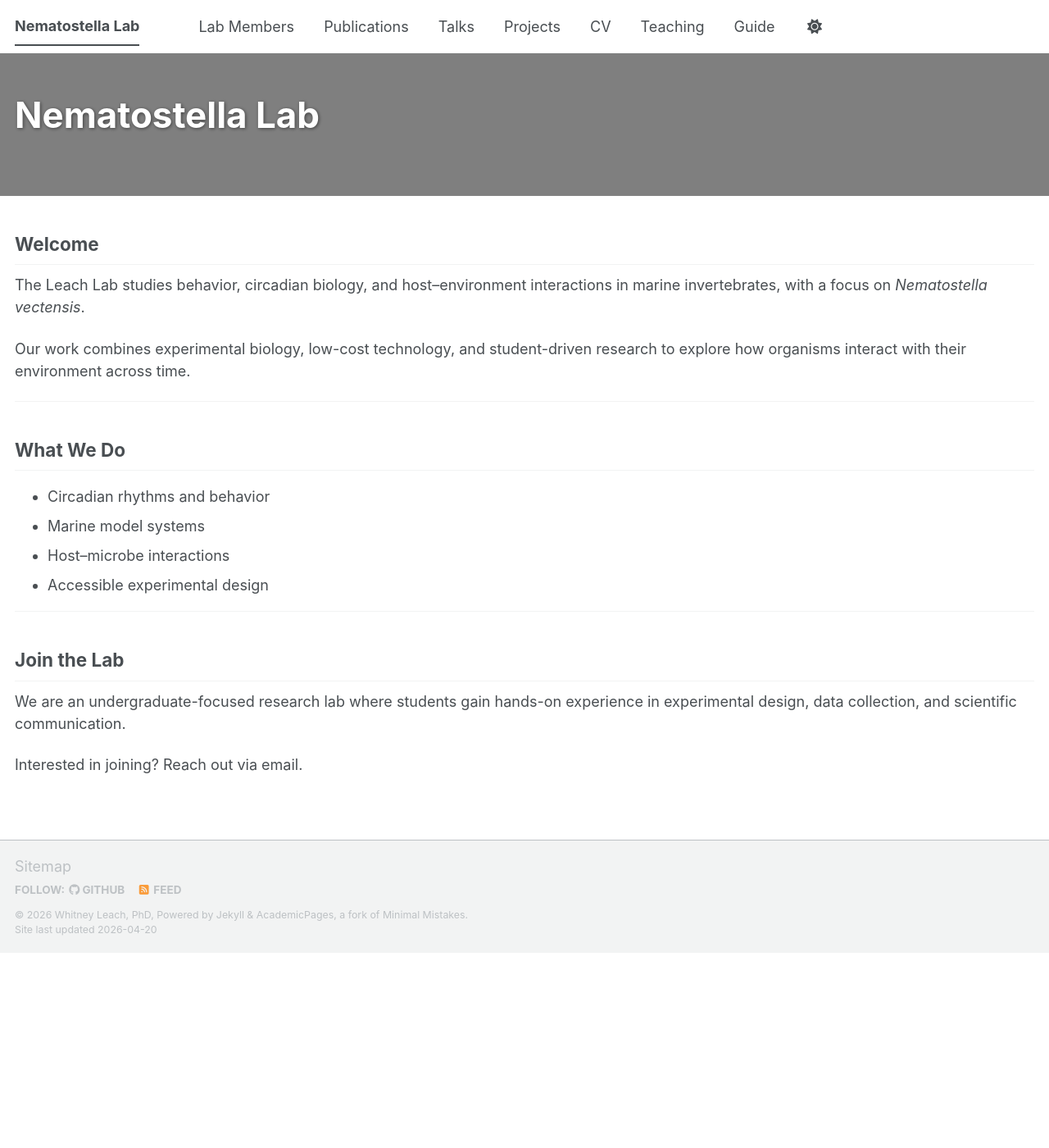
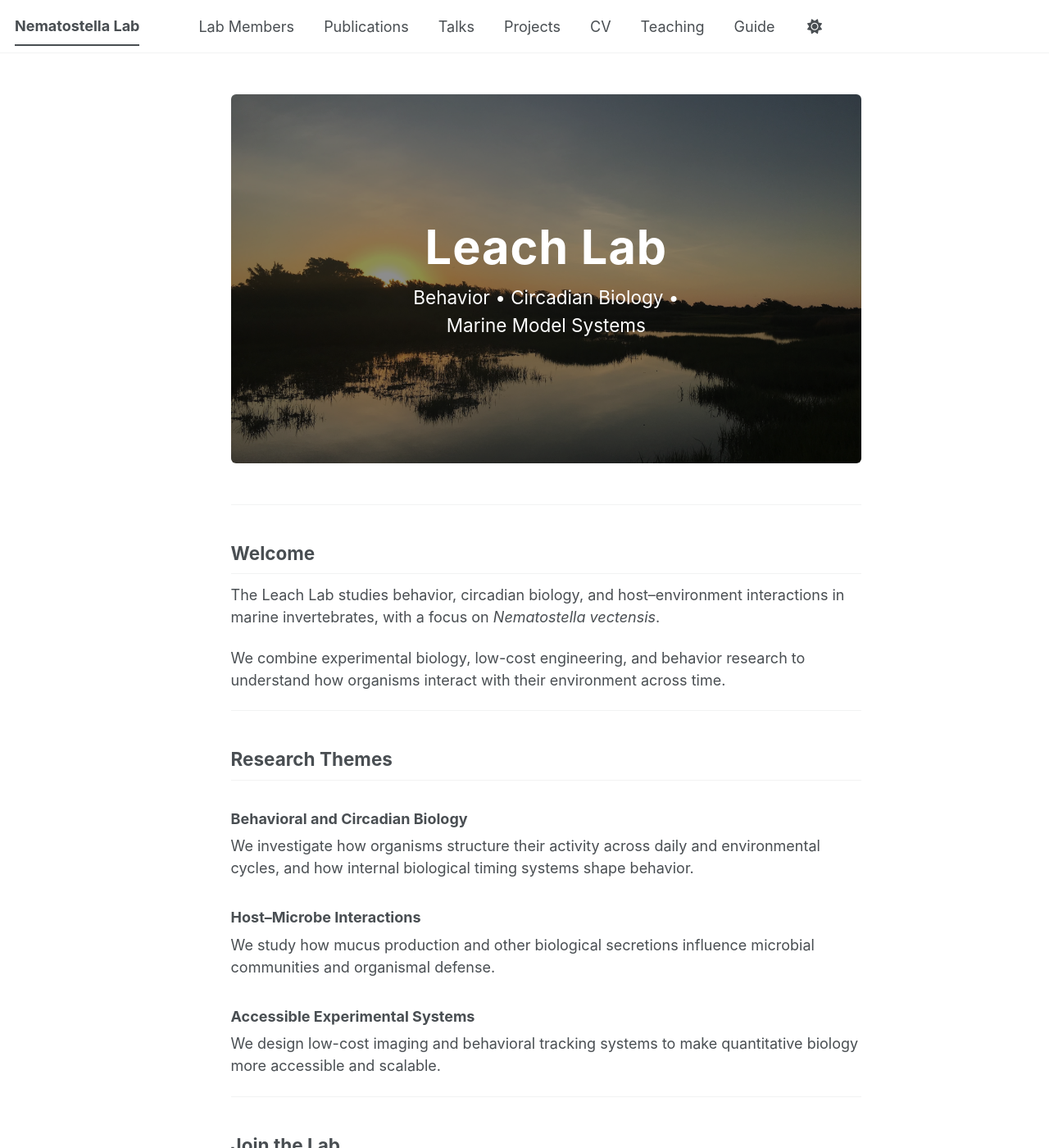
Before and after one commit to nematostellalab/nematostellalab.github.io, a Jekyll site: the page built from _pages/about.md, in a window 1280 px wide and 1400 px high. Shown: the whole window at 82% size. Built offline with Jekyll 4.4.1, drawn with Linux system fonts in a browser that asks for light colours; a script bundle is joined from its source files by our own code; library files that are not in the unit come from our copies; some of the changed text lies outside the part shown.

Commit message:
Update about.md

```diff
--- a/_pages/about.md
+++ b/_pages/about.md
@@ -1,58 +1,52 @@
 ---
-layout: splash
+layout: single
 permalink: /
 title: ""
 author_profile: false
+---
 
-header:
-  overlay_image: /images/banner.jpeg
-  overlay_filter: 0.5
+<!-- HERO BANNER -->
+<div style="position: relative; text-align: center; margin-bottom: 50px;">
 
-intro:
-  - excerpt: "<h1 style='font-size: 3em;'>Leach Lab</h1><p style='font-size: 1.3em;'>Behavior, Circadian Biology, and Marine Model Systems</p>"
+  <img src="/images/banner.jpeg"
+       style="width: 100%; height: 450px; object-fit: cover; filter: brightness(55%); border-radius: 6px;">
 
-feature_row:
-  - image_path: /images/logo.png
-    alt: "Lab logo"
-    title: "Our Lab"
-    excerpt: "We study how organisms interact with their environment across time using marine model systems."
+  <div style="position: absolute; top: 50%; left: 50%; transform: translate(-50%, -50%); color: white;">
+    <h1 style="font-size: 3.2em; margin-bottom: 10px; letter-spacing: 1px;">
+      Leach Lab
+    </h1>
+    <p style="font-size: 1.25em; margin: 0;">
+      Behavior • Circadian Biology • Marine Model Systems
+    </p>
+  </div>
 
-  - image_path: /images/logo.png
-    alt: "Research"
-    title: "Research"
-    excerpt: "From circadian rhythms to host–microbe interactions, our work bridges behavior, physiology, and environment."
-    url: "/members/"
-    btn_label: "Meet the Lab"
-    btn_class: "btn--primary"
+</div>
 
-  - image_path: /images/logo.png
-    alt: "Projects"
-    title: "Projects"
-    excerpt: "Explore our current research on behavior, antimicrobial biology, and environmental regulation of development."
-    url: "/projects/"
-    btn_label: "View Research"
-    btn_class: "btn--primary"
 ---
 
 ## Welcome
 
 The Leach Lab studies behavior, circadian biology, and host–environment interactions in marine invertebrates, with a focus on *Nematostella vectensis*.
 
-Our work combines experimental biology, low-cost technology, and student-driven research to explore how organisms interact with their environment across time.
+We combine experimental biology, low-cost engineering, and behavior research to understand how organisms interact with their environment across time.
 
 ---
 
-## What We Do
+## Research Themes
 
-- Circadian rhythms and behavior
-- Marine model systems
-- Host–microbe interactions
-- Accessible experimental design
+### Behavioral and Circadian Biology
+We investigate how organisms structure their activity across daily and environmental cycles, and how internal biological timing systems shape behavior.
+
+### Host–Microbe Interactions
+We study how mucus production and other biological secretions influence microbial communities and organismal defense.
+
+### Accessible Experimental Systems
+We design low-cost imaging and behavioral tracking systems to make quantitative biology more accessible and scalable.
 
 ---
 
 ## Join the Lab
 
-We are an undergraduate-focused research lab where students gain hands-on experience in experimental design, data collection, and scientific communication.
+We welcome undergraduate researchers interested in experimental biology, computational tools, and interdisciplinary approaches to studying life.
 
-Interested in joining? Reach out via email.
+Projects in the lab integrate hands-on biology with coding, imaging, and quantitative analysis.
```
